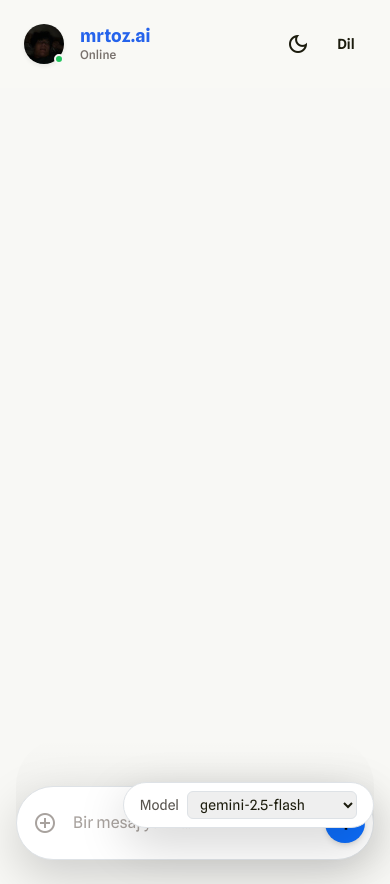
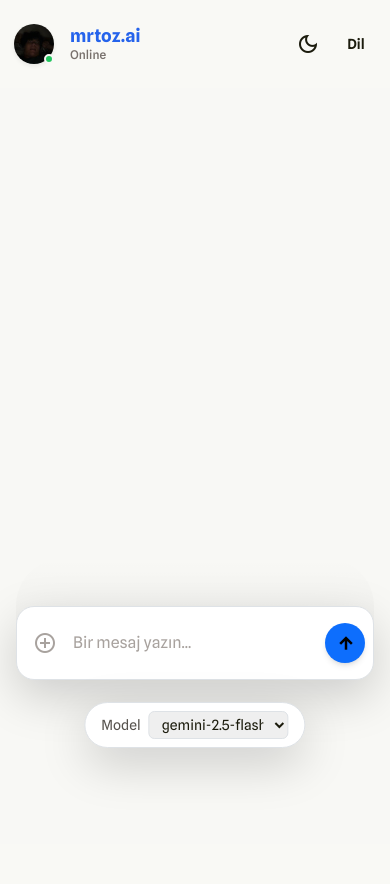
Before and after one commit to ozturkmert1212/mrtoz, a Flask app: page / in a window 390 px wide. After the commit the page ends 779 px from the top, so only its background shows below. Run offline with Flask 3, Linux system fonts and the light colour scheme.

Commit message:
mobil duzenleme
mobile change something

```diff
--- a/ai-chat-site/templates/index.html
+++ b/ai-chat-site/templates/index.html
@@ -18,7 +18,7 @@
     <link rel="stylesheet" href="/static/css/tailwind.css" />
     <link rel="icon" type="image/png" href="/static/img/mrtozai.PNG" />
     <style>
-      body { min-height: max(884px, 100dvh); }
+      body { min-height: 100dvh; }
       .no-scrollbar::-webkit-scrollbar { display: none; }
       .no-scrollbar { -ms-overflow-style: none; scrollbar-width: none; }
       @keyframes fadeInUp { from { opacity:0; transform: translateY(10px);} to {opacity:1; transform: translateY(0);} }
@@ -64,6 +64,17 @@
       .dark .text-base { color: inherit; }
       .dark select { background-color: #11141c; color: #eaeaf0; border-color: #1f2430; }
       .dark #lang-menu { background-color: #11141c; border-color: #1f2430; }
+
+      /* Mobile tweaks */
+      @media (max-width: 768px) {
+        header { padding: 12px 14px !important; }
+        #messages { padding: 12px !important; }
+        #chat-form { border-radius: 18px; }
+        /* Move model picker above the input to avoid overlap */
+        .model-picker { left: 50%; right: auto; transform: translateX(-50%); bottom: 96px; }
+        .model-picker select { max-width: 140px; }
+        main { padding-bottom: 140px; }
+      }
 
     </style>
     <script
```
